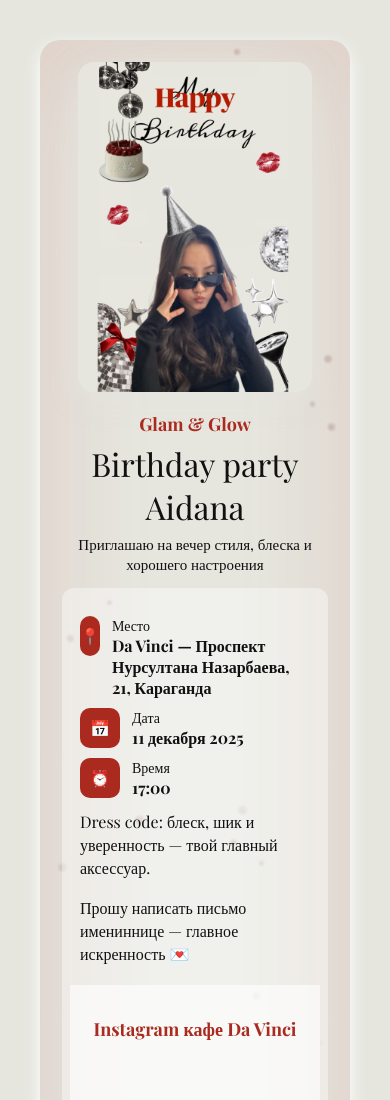
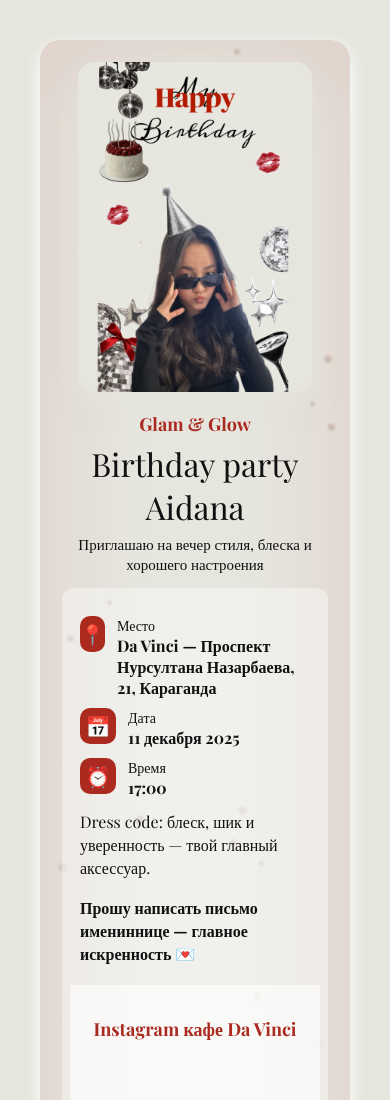
Before and after one commit to bayanova149/invite20, a plain HTML site: page index.html in a window 390 px wide. Shown: the top 1100 px of the page. Drawn offline with nearby package versions, Linux system fonts and the light colour scheme; grey boxes are pictures that could not be loaded.

Commit message:
Refactor icon styles and update text elements

```diff
--- a/index.html
+++ b/index.html
@@ -41,9 +41,17 @@
     .details{padding:18px;border-radius:12px;background:rgba(255,255,255,0.4);text-align:left}
     .detail-row{display:flex;gap:12px;margin:10px 0}
     .icon{
-      width:40px;height:40px;border-radius:10px;background:var(--matte-gold);
-      display:flex;align-items:center;justify-content:center;color:#fff;font-weight:700;
-    }
+  width:40px;
+  height:40px;
+  border-radius:10px;
+  background: var(--matte-gold);
+  display:flex;
+  align-items:center;
+  justify-content:center;
+  font-size:24px; /* увеличиваем эмодзи */
+  line-height:1;   /* убираем лишнее пространство */
+}
+
     .muted{font-size:14px;color:#111}
     .desc{margin-top:12px;line-height:1.45}
 
@@ -112,7 +120,11 @@
       .seg{min-width:56px;padding:10px 12px}
       .kiss-text{font-size:22px}
       .kiss-image{width:70px}
-
+        .icon {
+          width:36px;
+          height:36px;
+          font-size:20px;
+       }
       .insta-panel{
         margin-left:-10px;
         margin-right:-10px;
@@ -165,7 +177,8 @@
             </div>
           </div>
           <p class="desc">Dress code: блеск, шик и уверенность — твой главный аксессуар.</p>
-          <p class="desc">Прошу написать письмо имениннице — главное искренность 💌</p>
+          <p class="desc" style="font-weight:700">Прошу написать письмо имениннице — главное искренность 💌</p>
+
 
           <!-- Instagram panel -->
           <div class="insta-panel">
@@ -183,7 +196,7 @@
         <!-- Countdown -->
         <div class="countdown-title">До праздника осталось</div>
         <div class="countdown" aria-live="polite">
-          <div class="seg"><div class="num" id="days">00</div><div class="lbl">Дней</div></div>
+          <div class="seg"><div class="num" id="days">00</div><div class="lbl">Дня</div></div>
           <div class="seg"><div class="num" id="hours">00</div><div class="lbl">Часов</div></div>
           <div class="seg"><div class="num" id="minutes">00</div><div class="lbl">Минут</div></div>
           <div class="seg"><div class="num" id="seconds">00</div><div class="lbl">Сек</div></div>
```
